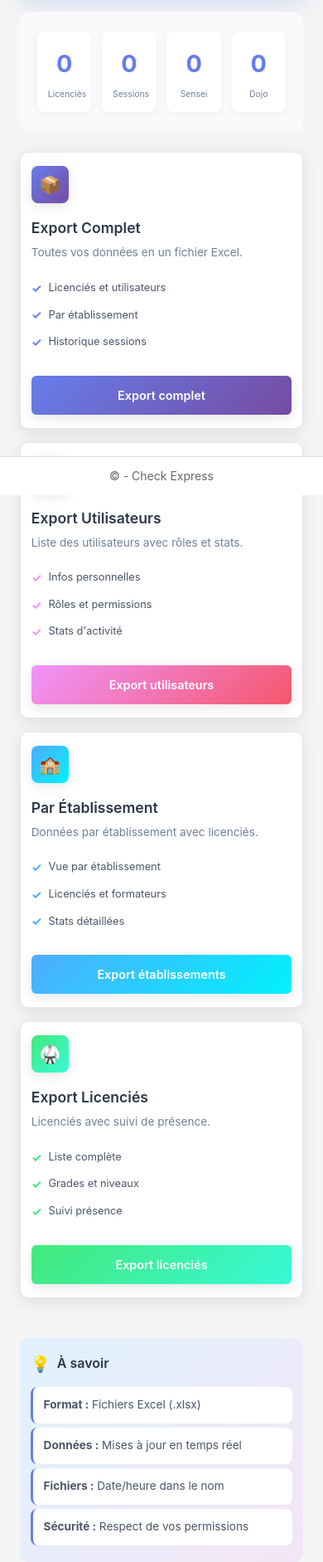
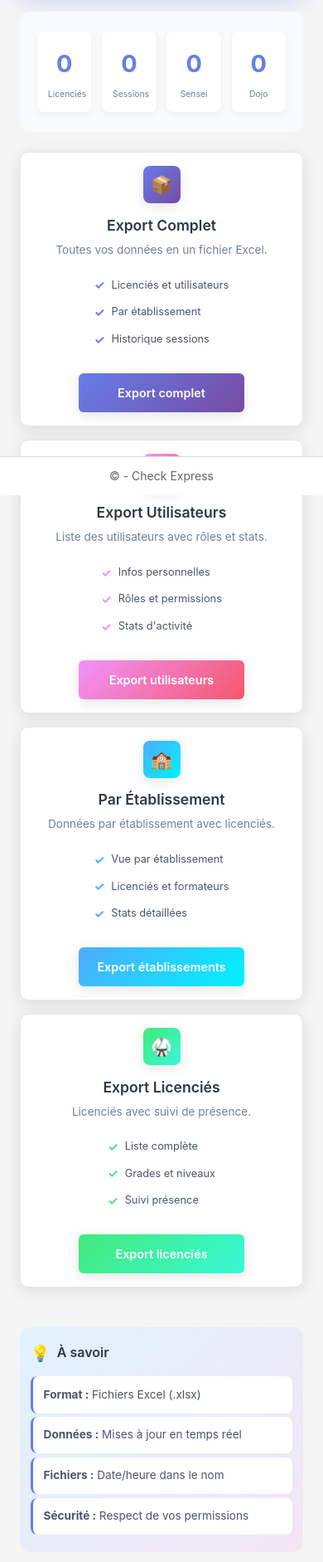
Before and after one commit to Steeve-feuille-ciseaux/CheckExpress, a Django app: page /export/ in a window 390 px wide. Shown: the part 247-2130 px from the top of the page at 83% size. Run offline with Django 5.2, Linux system fonts and the light colour scheme; data that the repository does not hold is empty.

Commit message:
v0.19.1.1

```diff
--- a/patch_note.txt
+++ b/patch_note.txt
@@ -75,6 +75,7 @@ v0.18.8 -> UI Mobile : crud licencie
 v0.18.9 -> nombre de session créer par l'utilisateur
 v0.19.0 -> Export data
 v0.19.1 -> UI Mobile : export_page.html
+v0.19.1.1 -> UI Mobile : update -> export_page.html
 
 next step :
 - ajout Makefile
--- a/presence/static/presence/mobile/export_page.css
+++ b/presence/static/presence/mobile/export_page.css
@@ -304,27 +304,36 @@
     .export-card {
         padding: 1.5rem 1rem;
         border-radius: 10px;
+        text-align: center;
     }
 
     .card-icon {
         width: 50px;
         height: 50px;
         font-size: 1.5rem;
-        margin-bottom: 1rem;
+        margin: 0 auto 1rem auto;
     }
 
     .card-title {
         font-size: 1.2rem;
         margin-bottom: 0.3rem;
+        text-align: center;
     }
 
     .card-description {
         font-size: 0.9rem;
         margin-bottom: 1rem;
+        text-align: center;
     }
 
     .card-features {
         margin-bottom: 1.5rem;
+        text-align: center;
+    }
+
+    .card-features ul {
+        display: inline-block;
+        text-align: left;
     }
 
     .card-features li {
@@ -335,6 +344,8 @@
     .export-btn {
         padding: 0.8rem 1rem;
         font-size: 0.95rem;
+        margin: 0 auto;
+        display: block;
     }
 
     .stats-section {
@@ -422,6 +433,7 @@
 
     .export-card {
         padding: 1rem 0.8rem;
+        text-align: center;
     }
 
     .card-icon {
@@ -429,15 +441,28 @@
         height: 45px;
         font-size: 1.3rem;
         border-radius: 8px;
+        margin: 0 auto 0.8rem auto;
     }
 
     .card-title {
         font-size: 1.1rem;
+        text-align: center;
     }
 
     .card-description {
         font-size: 0.85rem;
         line-height: 1.5;
+        text-align: center;
+    }
+
+    .card-features {
+        text-align: center;
+    }
+
+    .card-features ul {
+        display: inline-block;
+        text-align: left;
+        margin: 0 auto;
     }
 
     .card-features li {
@@ -453,6 +478,8 @@
         padding: 0.75rem;
         font-size: 0.9rem;
         border-radius: 6px;
+        margin: 0 auto;
+        display: block;
     }
 
     .stats-grid {
@@ -595,6 +622,64 @@
     }
 
     /* Augmenter la zone de touch pour les boutons */
+.export-btn {
+    width: auto; /* Changé de 100% à auto */
+    max-width: 280px; /* Largeur maximale */
+    background: linear-gradient(135deg, var(--card-color), var(--card-color-light));
+    color: white;
+    border: none;
+    padding: 1rem 1.5rem;
+    border-radius: 8px;
+    font-weight: 600;
+    font-size: 1rem;
+    cursor: pointer;
+    transition: all 0.3s ease;
+    text-decoration: none;
+    display: inline-block;
+    text-align: center;
+    box-shadow: 0 4px 15px rgba(0, 0, 0, 0.1);
+    margin: 0 auto; /* Centre le bouton */
+}
+
+.export-btn:hover {
+    transform: translateY(-2px);
+    box-shadow: 0 8px 25px rgba(0, 0, 0, 0.15);
+    text-decoration: none;
+    color: white;
+}
+
+.export-btn:active {
+    transform: translateY(0);
+}
+
+/* Ajustements pour mobile */
+@media (max-width: 768px) {
     .export-btn {
-        min-height: 44px; /* Taille recommandée Apple/Google */
+        width: auto;
+        max-width: 220px;
+        padding: 0.8rem 1rem;
+        font-size: 0.95rem;
+        margin: 0 auto;
+        display: block;
     }
+}
+
+@media (max-width: 480px) {
+    .export-btn {
+        max-width: 200px;
+        padding: 0.75rem;
+        font-size: 0.9rem;
+        border-radius: 6px;
+        margin: 0 auto;
+        display: block;
+    }
+}
+
+/* Optimisations pour très petits écrans */
+@media (max-width: 375px) {
+    .export-btn {
+        max-width: 180px;
+        padding: 0.7rem;
+        font-size: 0.85rem;
+    }
+}
--- a/presence/templates/presence/confirmer_suppression_session.html
+++ b/presence/templates/presence/confirmer_suppression_session.html
@@ -1,4 +1,5 @@
 {% extends "presence/base.html" %}
+
 {% load static %}
 
 {% block title %}Confirmation de suppression{% endblock %}
--- a/presence/templates/presence/export_page.html
+++ b/presence/templates/presence/export_page.html
@@ -191,8 +191,9 @@
         <p>Préparation de votre fichier Excel, veuillez patienter.</p>
     </div>
 </div>
+
+{% block javascript %}
+    <script src="{% static 'presence/mobile/export_page.js' %}"></script>
 {% endblock %}
 
-{% block javascript %}
-  <script src="{% static 'presence/mobile/export_page.js' %}"></script>
 {% endblock %}
```
